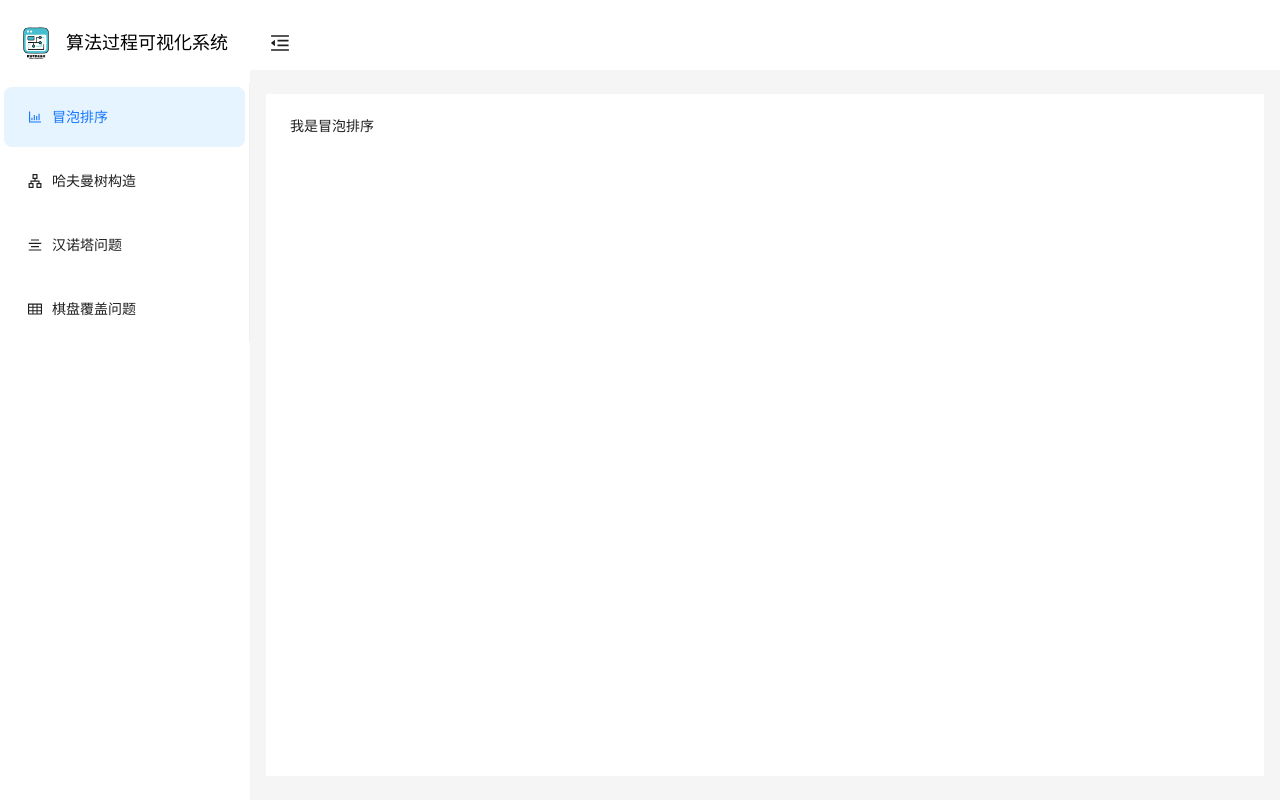
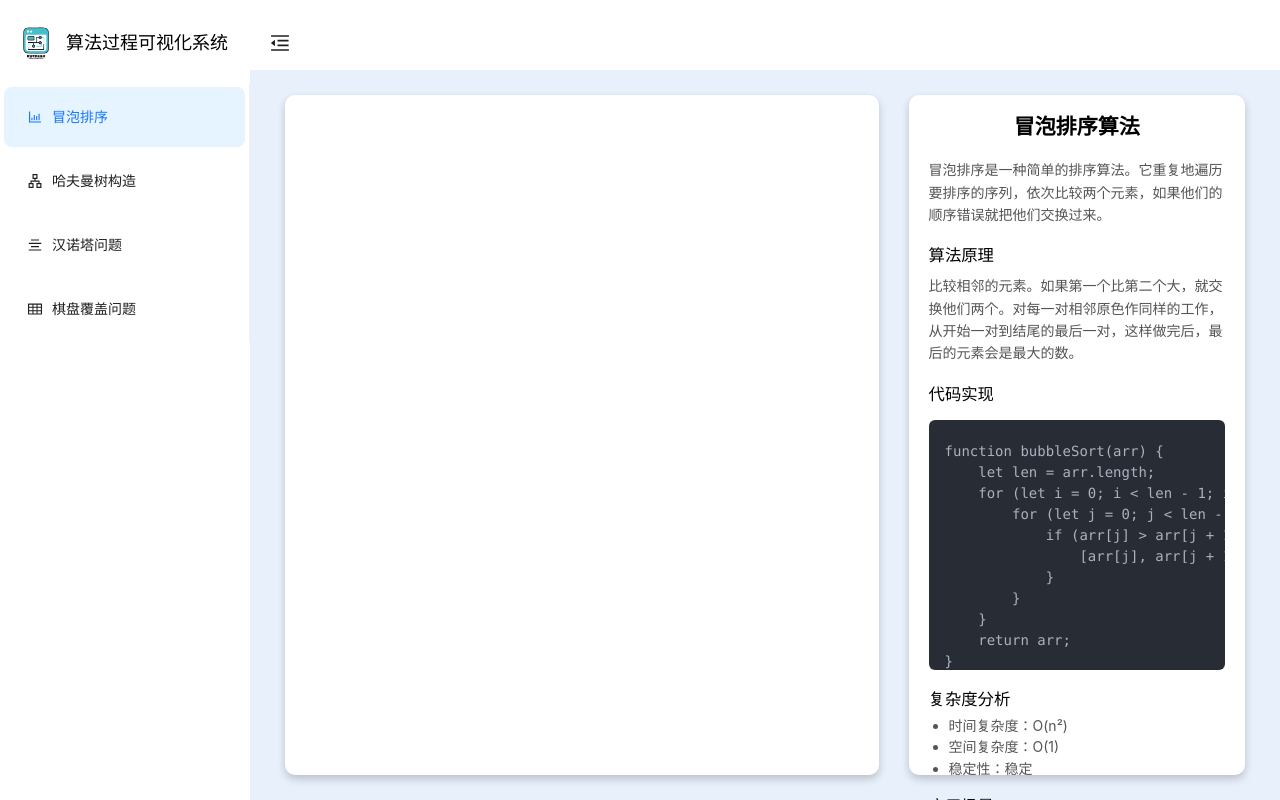
Before and after one commit to wxycherry/Algorithm-visualization, a Vue app: page /layout/Bubbles in a window 1280 px wide. Built offline with nearby package versions, Linux system fonts and the light colour scheme.

Commit message:
feat:重修样式+冒泡排序的介绍说明

```diff
--- a/src/views/Bubbles/BubblesPages.vue
+++ b/src/views/Bubbles/BubblesPages.vue
@@ -1,12 +1,150 @@
 <script setup lang="ts">
-
+// const bubbleSort = (arr: number[]) => {
+//   const len = arr.length
+//   for (let i = 0; i < len - 1; i++) {
+//     for (let j = 0; j < len - 1 - i; j++) {
+//       if (arr[j] > arr[j + 1]) {
+//         ;[arr[j], arr[j + 1]] = [arr[j + 1], arr[j]]
+//       }
+//     }
+//   }
+//   return arr
+// }
 </script>
 
 <template>
-
-  <div>
-    我是冒泡排序
+  <div class="bubbles">
+    <div class="left"></div>
+    <div class="right">
+      <div class="content">
+        <h2>冒泡排序算法</h2>
+        <div class="section">
+          <p>
+            冒泡排序是一种简单的排序算法。它重复地遍历要排序的序列，依次比较两个元素，如果他们的顺序错误就把他们交换过来。
+          </p>
+        </div>
+        <div class="section">
+          <h3>算法原理</h3>
+          <p>
+            比较相邻的元素。如果第一个比第二个大，就交换他们两个。对每一对相邻原色作同样的工作，从开始一对到结尾的最后一对，这样做完后，最后的元素会是最大的数。
+          </p>
+        </div>
+        <div class="section">
+          <h3>代码实现</h3>
+          <pre class="code-block">
+            <code>
+function bubbleSort(arr) {
+    let len = arr.length;
+    for (let i = 0; i < len - 1; i++) {
+        for (let j = 0; j < len - 1 - i; j++) {
+            if (arr[j] > arr[j + 1]) {
+                [arr[j], arr[j + 1]] = [arr[j + 1], arr[j]];
+            }
+        }
+    }
+    return arr;
+}
+            </code>
+          </pre>
+        </div>
+        <div class="section">
+          <h3>复杂度分析</h3>
+          <ul>
+            <li>时间复杂度：O(n²)</li>
+            <li>空间复杂度：O(1)</li>
+            <li>稳定性：稳定</li>
+          </ul>
+        </div>
+        <div class="section">
+          <h3>应用场景</h3>
+          <ul>
+            <li>数据量较小的排序需求</li>
+            <li>教学演示排序算法的基本概念</li>
+            <li>对稳定性有要求的简单排序场景</li>
+          </ul>
+        </div>
+      </div>
+    </div>
   </div>
 </template>
 
-<style scoped></style>
+<style scoped>
+.bubbles {
+  width: 100%;
+  height: 100%;
+  display: flex;
+  flex-direction: row;
+  justify-content: space-around;
+  align-self: center;
+}
+
+.left {
+  width: 60%;
+  height: 100%;
+  border-radius: 10px;
+  background-color: #fff;
+  box-shadow: 0 4px 8px rgba(0, 0, 0, 0.2);
+}
+
+.right {
+  width: 34%;
+  height: 100%;
+  border-radius: 10px;
+  background-color: #fff;
+  box-shadow: 0 4px 8px rgba(0, 0, 0, 0.2);
+  padding: 10px;
+}
+
+.content {
+  padding: 10px;
+}
+
+h2 {
+  color: black;
+  margin-bottom: 20px;
+  text-align: center;
+  font-weight: bold;
+}
+
+.section {
+  margin-bottom: 20px;
+}
+
+h3 {
+  color: black;
+  margin-bottom: 10px;
+}
+
+p {
+  color: #555;
+  line-height: 1.6;
+}
+
+.code-block {
+  background-color: #282c34;
+  border-radius: 6px;
+  padding-left: 1rem;
+  padding-right: 1rem;
+  margin: 1rem 0;
+  overflow-x: auto;
+  height: 250px;
+}
+
+code {
+  font-family: 'Fira Code', 'Consolas', monospace;
+  color: #abb2bf;
+  font-size: 14px;
+  line-height: 1.5;
+  white-space: pre;
+}
+
+ul {
+  list-style-type: disc;
+  padding-left: 20px;
+}
+
+li {
+  color: #555;
+  margin-bottom: 5px;
+}
+</style>
--- a/src/views/layout/LayoutPage.vue
+++ b/src/views/layout/LayoutPage.vue
@@ -26,12 +26,12 @@
         </a-menu-item>
       </a-menu>
     </a-layout-sider>
-    <a-layout>
+    <a-layout style="background: #e8f0fb;">
       <a-layout-header style="background: #fff; padding: 0;padding-left: 20px; height: 70px;">
         <menu-unfold-outlined v-if="collapsed" class="trigger" @click="() => (collapsed = !collapsed)" />
         <menu-fold-outlined v-else class="trigger" @click="() => (collapsed = !collapsed)" />
       </a-layout-header>
-      <a-layout-content :style="{ margin: '24px 16px', padding: '24px', background: '#fff', minHeight: '280px' }">
+      <a-layout-content :style="{ margin: '15px 10px', padding: '10px', background: '#e8f0fb', minHeight: '280px', }">
         <router-view />
       </a-layout-content>
     </a-layout>
@@ -57,10 +57,11 @@ const handleMenuSelect = ({ key }: { key: string }) => {
 };
 </script>
 
-<style>
+<style scoped>
 .main {
   height: 100vh;
   overflow-y: hidden;
+  background-color: #f0f4f9;
 }
 
 .logo {
```
